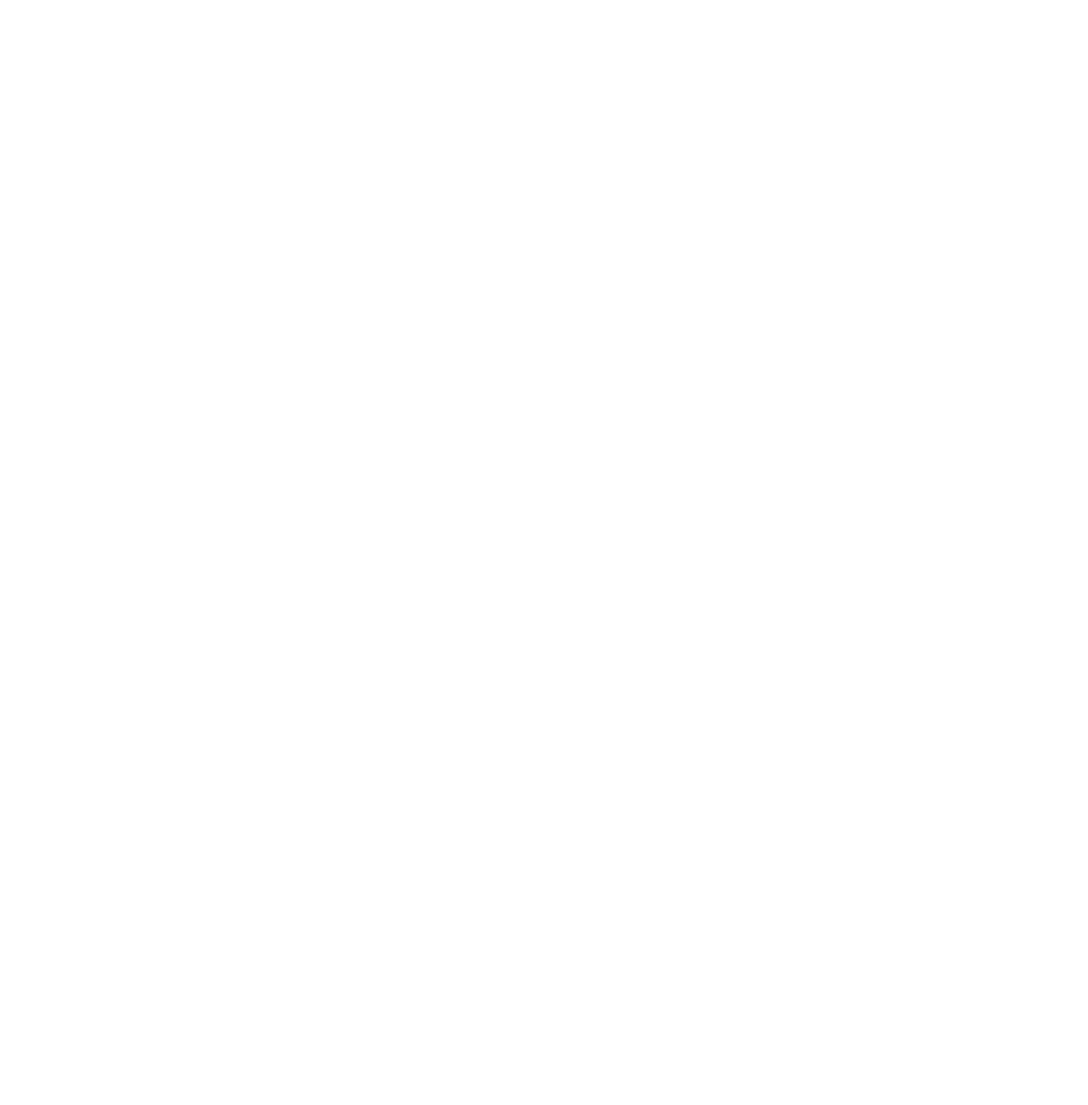
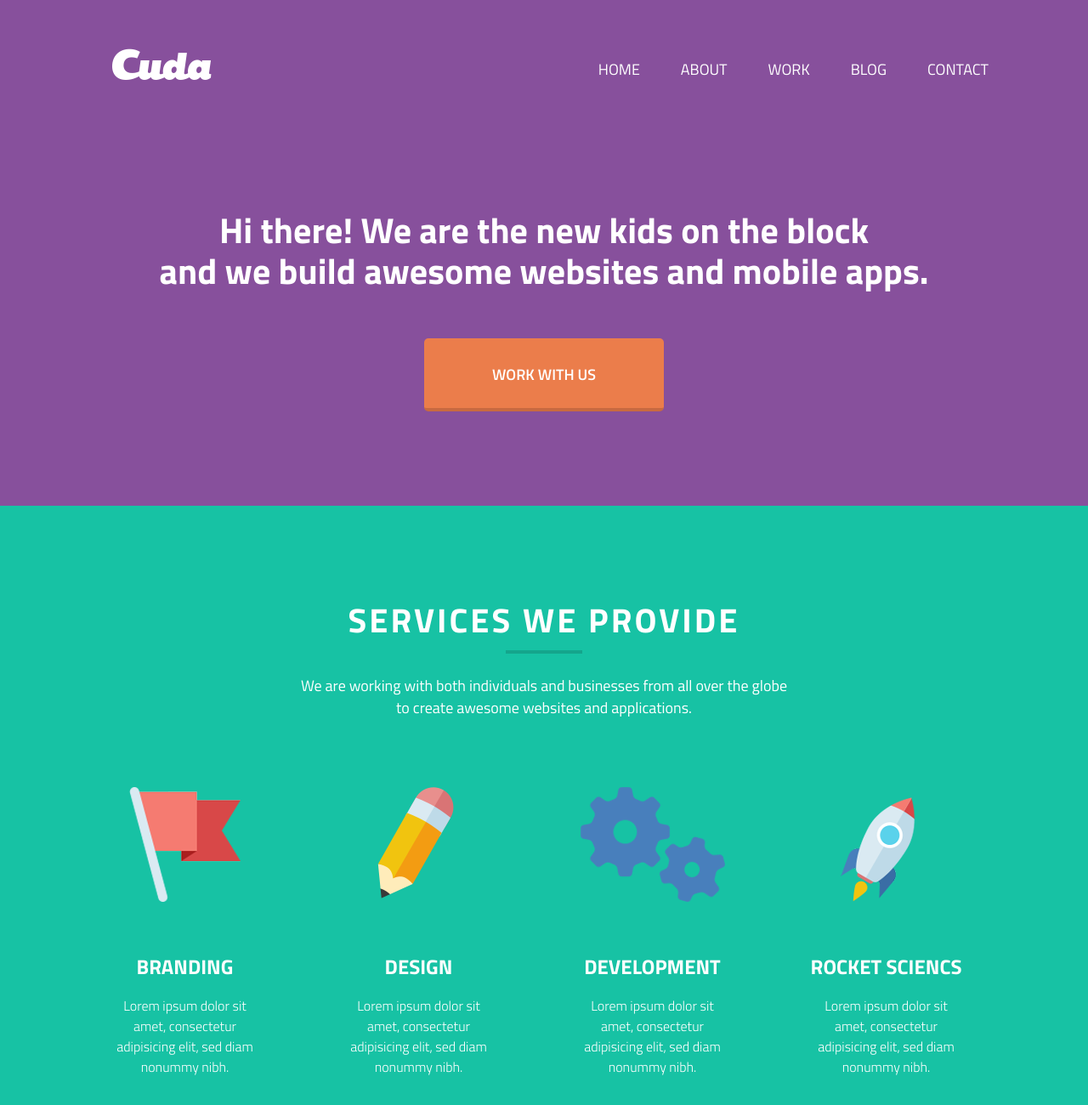
Before and after one commit to Mikhail-Leonidovich/Second_project, a plain HTML site: page index.html in a window 1280 px wide. Shown: the whole page at 85% size. Before the commit the page ends 800 px from the top, so only its background shows below. Drawn offline with nearby package versions, Linux system fonts and the light colour scheme.

Commit message:
blocks added (header and services)

```diff
--- a/css/style.css
+++ b/css/style.css
@@ -1,3 +1,172 @@
-* {
+*,
+*::before,
+*::after {
   box-sizing: border-box;
+  margin: 0px;
+  padding: 0px;
 }
+
+h1,
+h2,
+h3,
+h4,
+h5,
+h6 {
+  margin: 0px;
+  padding: 0px;
+}
+
+body {
+  font-family: "Titillium Web", sans-serif;
+  font-size: 18px;
+  line-height: 1.5;
+  color: #fff;
+  font-weight: 400;
+}
+/* ---------------
+    Container
+---------------- */
+
+.container {
+  width: 100%;
+  max-width: 1100px;
+  margin: 0px auto;
+}
+
+/* ---------------
+    Header
+---------------- */
+
+.header {
+  background-color: #87509c;
+  height: 595px;
+}
+
+.header__top {
+  display: flex;
+  justify-content: space-between;
+  align-items: center;
+  padding-top: 57px;
+}
+
+.header__logo {
+  font-family: "Myriad Pro Regular";
+  font-size: 30px;
+  margin-left: 41px;
+}
+
+.header__inner {
+  display: flex;
+  flex-direction: column;
+  align-items: center;
+  text-align: center;
+  margin-top: 140px;
+}
+
+.header__title {
+  font-family: "Titillium Web", sans-serif;
+  font-size: 42px;
+  font-weight: 700;
+  line-height: 1.15;
+  width: 910px;
+}
+
+/* ---------------
+   Header__button
+---------------- */
+
+.header__button {
+  margin-top: 55px;
+}
+
+.btn {
+  display: inline-block;
+  text-transform: uppercase;
+  text-decoration: none;
+  color: #fff;
+  font-weight: 600;
+  line-height: 1.44;
+  background-color: #eb7d4b;
+  padding: 30px 80px 26px;
+  border-radius: 5px;
+  border-bottom: 4px solid #c86a40;
+}
+
+/* ---------------
+    Nav
+---------------- */
+
+.nav__link {
+  padding: 10px 17px;
+  text-transform: uppercase;
+  text-decoration: none;
+  color: #fff;
+  margin-right: 10px;
+  line-height: 1.1;
+}
+
+.nav__link:hover {
+  background-color: #643a79;
+  border-radius: 5px;
+  transition: 0.2s;
+}
+
+/* ---------------
+    Services
+---------------- */
+
+.services {
+  background-color: #17c2a4;
+  height: 750px;
+}
+
+.services__title {
+  text-transform: uppercase;
+  font-size: 40px;
+  text-align: center;
+  font-weight: 700;
+  letter-spacing: 3px;
+  line-height: 30px;
+  padding-top: 120px;
+}
+
+.mini-border {
+  border: 2px solid #14a58c;
+  width: 90px;
+  margin: 0px auto;
+  margin-top: 20px;
+}
+
+.services__subtitle {
+  line-height: 1.44;
+  text-align: center;
+  margin-top: 25px;
+}
+
+.services__items {
+  margin-top: 80px;
+  display: flex;
+  justify-content: space-between;
+}
+
+.item {
+  width: 260px;
+  text-align: center;
+  padding: 0px 35px;
+  margin-right: 20px;
+}
+
+.item__title{
+  font-size: 24px;
+  line-height: 18px;
+  text-transform: uppercase;
+  font-weight: 700;
+  margin-top:60px;
+}
+
+.item__text{
+  font-size: 16px;
+  font-weight: 300;
+  line-height: 1.5;
+  margin-top: 25px;
+}
--- a/index.html
+++ b/index.html
@@ -10,6 +10,112 @@
       href="https://cdnjs.cloudflare.com/ajax/libs/normalize/8.0.1/normalize.css"
     />
     <link rel="stylesheet" href="/css/style.css" />
+    <link
+      href="https://fonts.googleapis.com/css?family=Titillium+Web:300,400,400i,600,700&display=swap"
+      rel="stylesheet"
+    />
   </head>
-  <body></body>
+  <body>
+    <!-- header -->
+    <div class="header">
+      <div class="container">
+        <div class="header__top">
+          <div class="header__logo">
+            <img src="/images/logo.png" alt="logo" />
+          </div>
+          <div class="nav">
+            <a href="" class="nav__link">
+              home
+            </a>
+            <a href="" class="nav__link">
+              about
+            </a>
+            <a href="" class="nav__link">
+              work
+            </a>
+            <a href="" class="nav__link">
+              blog
+            </a>
+            <a href="" class="nav__link">
+              contact
+            </a>
+          </div>
+        </div>
+        <div class="header__inner">
+          <div class="header__title">
+            Hi there! We are the new kids on the block <br />
+            and we build awesome websites and mobile apps.
+          </div>
+          <div class="header__button">
+            <a class="btn" href="#">Work with us</a>
+          </div>
+        </div>
+      </div>
+    </div>
+    <!-- /header  -->
+
+    <!-- services -->
+    <div class="services">
+      <div class="container">
+        <div class="services__title">
+          services we provide
+        </div>
+        <div class="mini-border"></div>
+        <div class="services__subtitle">
+          We are working with both individuals and businesses from all over the
+          globe <br />
+          to create awesome websites and applications.
+        </div>
+        <div class="services__items">
+          <div class="item">
+            <div class="item__img">
+              <img src="/images/services/flag.png" alt="flag" />
+            </div>
+            <div class="item__title">branding</div>
+            <div class="item__text">
+              Lorem ipsum dolor sit amet, consectetur adipisicing elit, sed diam
+              nonummy nibh.
+            </div>
+          </div>
+          <div class="item">
+            <div class="item__img">
+              <img src="/images/services/pencil.png" alt="pencil" />
+            </div>
+            <div class="item__title">design</div>
+            <div class="item__text">
+              Lorem ipsum dolor sit amet, consectetur adipisicing elit, sed diam
+              nonummy nibh.
+            </div>
+          </div>
+          <div class="item">
+            <div class="item__img">
+              <img src="/images/services/gears.png" alt="gears" />
+            </div>
+            <div class="item__title">development</div>
+            <div class="item__text">
+              Lorem ipsum dolor sit amet, consectetur adipisicing elit, sed diam
+              nonummy nibh.
+            </div>
+          </div>
+          <div class="item">
+            <div class="item__img">
+              <img src="/images/services/rocket.png" alt="rocket" />
+            </div>
+            <div class="item__title">rocket sciencs</div>
+            <div class="item__text">
+              Lorem ipsum dolor sit amet, consectetur adipisicing elit, sed diam
+              nonummy nibh.
+            </div>
+          </div>
+        </div>
+      </div>
+    </div>
+    <!-- /services -->
+
+    <!-- team -->
+    <div class="team">
+      <div class="container"></div>
+    </div>
+    <!-- /team -->
+  </body>
 </html>
```
Also changed, not shown: images/logo.png (added), images/services/flag.png (added), images/services/gears.png (added), images/services/pencil.png (added), images/services/rocket.png (added).
